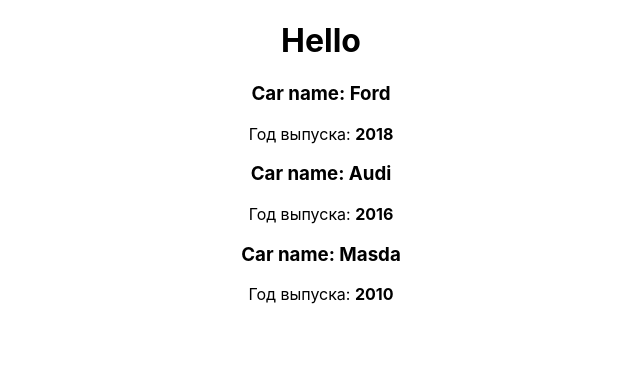
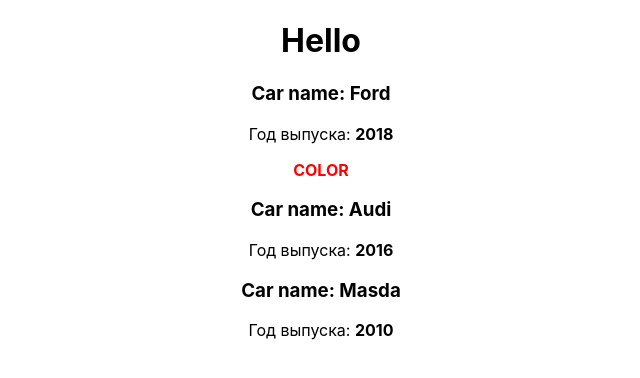
Before and after one commit to SergSmith64/react-udemu, a React (Create React App) app in the folder react-theory/: page / in a window 1280 px wide. Shown: the top 378 px of the page, without its empty margins (319-959 px from the left). Built offline with nearby package versions, Linux system fonts and the light colour scheme.

Commit message:
012: Content transfer

```diff
--- a/react-theory/src/App.js
+++ b/react-theory/src/App.js
@@ -11,7 +11,9 @@
     return (
       <div style={divStyle}>
         <h1>Hello</h1>
-        <Car name={'Ford'} year={2018} />
+        <Car name={'Ford'} year={2018}>
+          <p style={{ color: 'red', fontWeight: 'bold' }}>COLOR</p>
+        </Car>
         <Car name="Audi" year={2016} />
         <Car name={'Masda'} year={2010} />
       </div>
--- a/react-theory/src/Car/Car.js
+++ b/react-theory/src/Car/Car.js
@@ -4,6 +4,7 @@
 	<div>
 		<h3>Car name: {props.name}</h3>
 		<p>Год выпуска: <strong>{props.year}</strong></p>
+		{props.children}
 	</div>
 )
 
```
Also changed, not shown: 1 other file (tests, documents, lock files or other folders).
